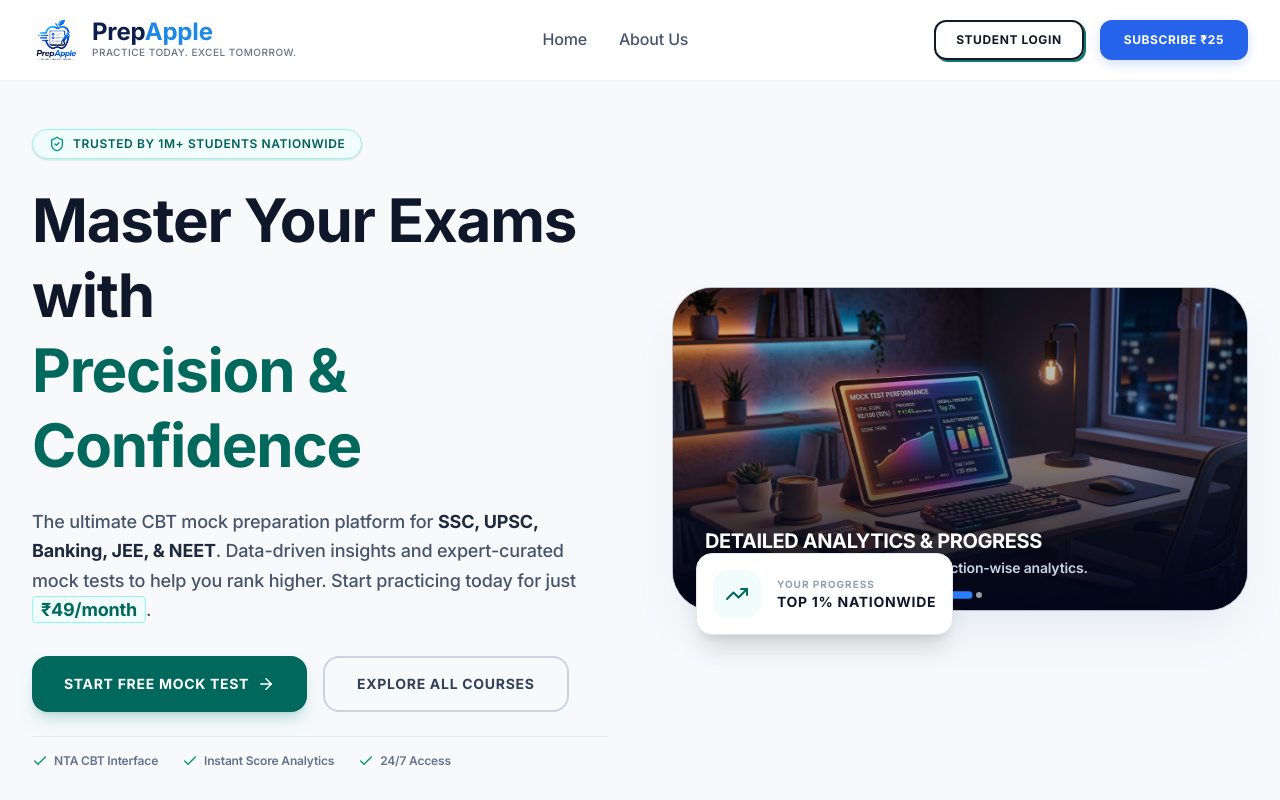
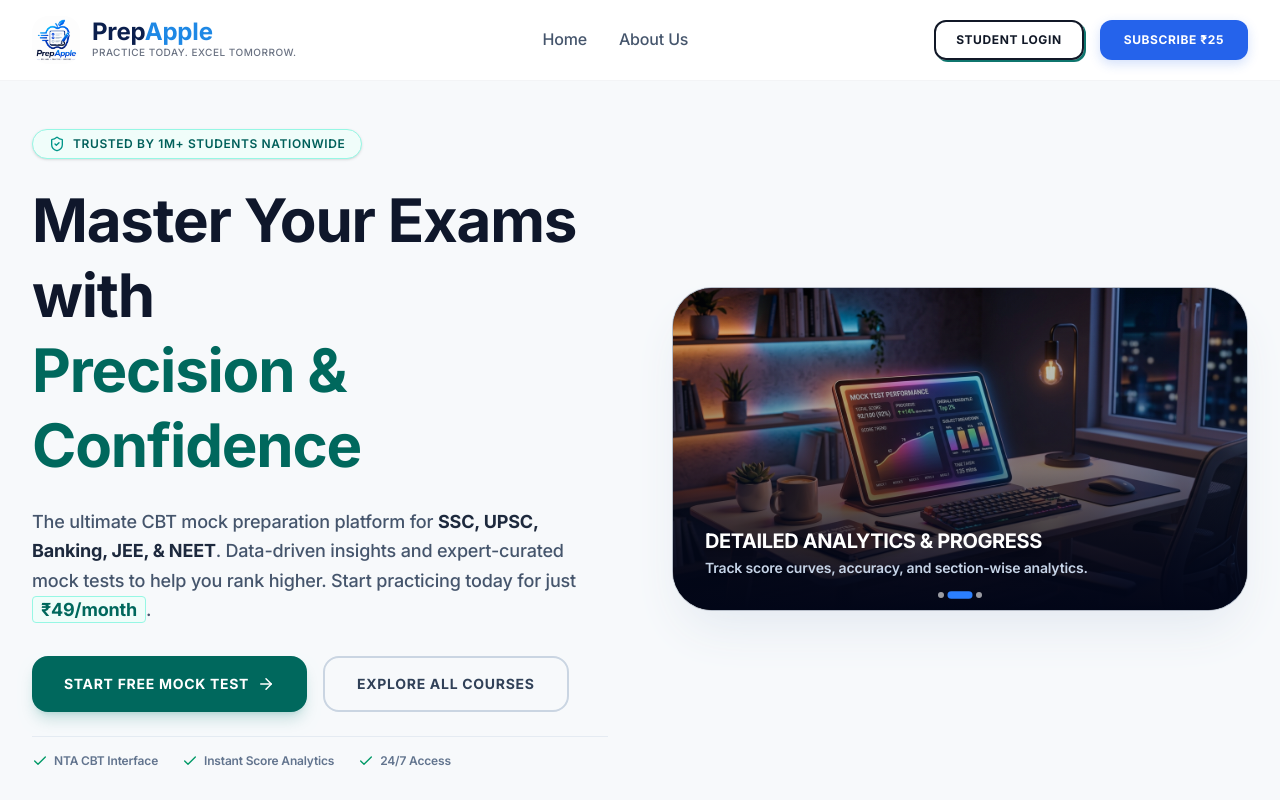
Before and after one commit to webapple-software/prepapple, a React (Vite) app in the folder student/: page / in a window 1280 px wide. Shown: the top 800 px of the page. Built offline with nearby package versions, Linux system fonts and the light colour scheme; no server answers.

Commit message:
Remove floating progress badge from hero section

```diff
--- a/student/src/pages/landing/Home.jsx
+++ b/student/src/pages/landing/Home.jsx
@@ -243,23 +243,12 @@
             </div>
           </div>
 
-          {/* Right Column: Hero Slider & Interactive Badge Card */}
+          {/* Right Column: Hero Slider */}
           <div className="relative">
             <div className="absolute -inset-6 bg-[#00685d]/10 blur-3xl rounded-full -z-10"></div>
 
             <div className="relative">
               <HeroSlider />
-
-              {/* Floating micro-interaction progress card */}
-              <div className="absolute -bottom-6 -left-4 sm:left-6 bg-white p-4 rounded-2xl border border-slate-200 shadow-xl hidden md:flex items-center gap-4 animate-bounce-subtle z-20">
-                <div className="w-12 h-12 bg-teal-50 rounded-2xl flex items-center justify-center text-[#00685d]">
-                  <TrendingUp className="w-6 h-6" />
-                </div>
-                <div>
-                  <p className="text-[10px] font-black text-slate-400 uppercase tracking-widest">Your Progress</p>
-                  <p className="text-sm font-black text-slate-900 uppercase tracking-wider">Top 1% Nationwide</p>
-                </div>
-              </div>
             </div>
           </div>
 
```
